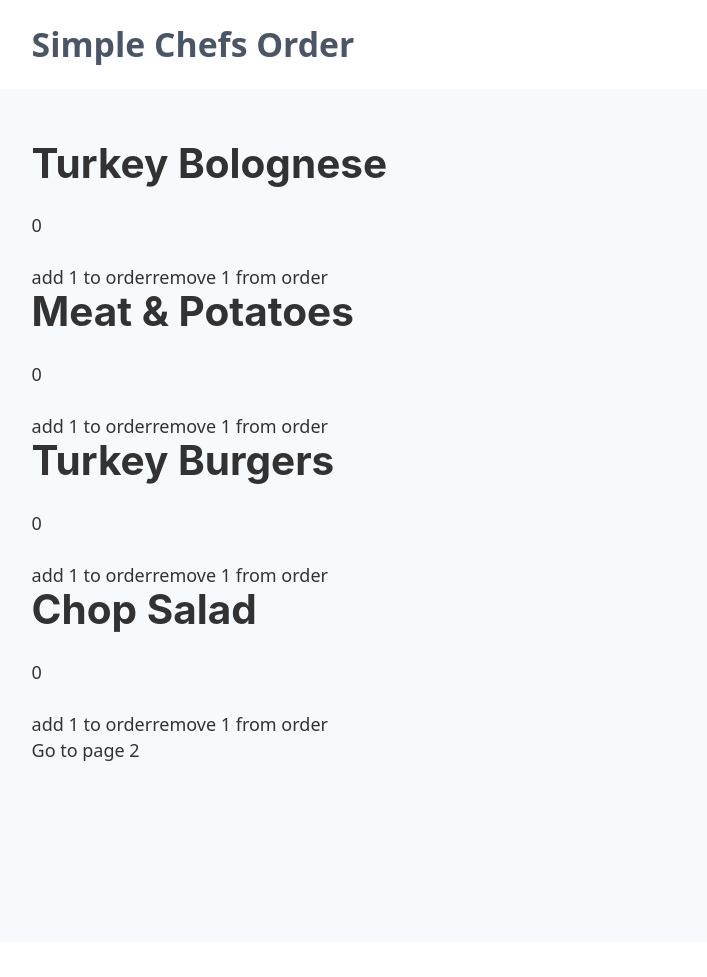
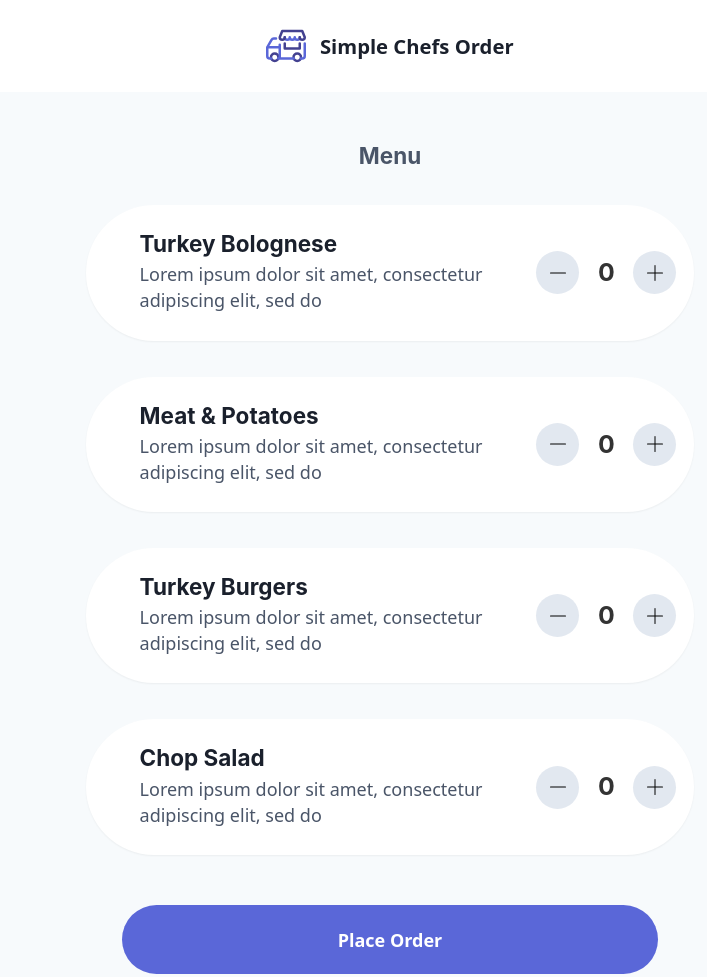
Before and after one commit to dillonemorris/order-simple-chefs, a Gatsby site: page / in a window 1280 px wide. Shown: the whole page, without its empty margins (250-957 px from the left). Before the commit the page ends 942 px from the top, so only its background shows below. Built offline with nearby package versions, Linux system fonts and the light colour scheme; Gatsby itself is replaced by a stand-in of ours.

Commit message:
Styled and working

```diff
--- a/src/components/Meal.js
+++ b/src/components/Meal.js
@@ -2,14 +2,17 @@ import React, { useState, useEffect } from "react"
 
 const Meal = ({ meals, updateMeals, meal }) => {
   const [mealOrder, setMealOrder] = useState(meal)
+  const mealToUpdate = id => meals.find(meal => meal.id === id)
 
-  const updateMealCount = (id, action) => {
-    const mealToUpdate = meals.find(meal => meal.id === id)
-    if (action === "increment") {
-      setMealOrder({ ...mealToUpdate, quantity: mealToUpdate.quantity + 1 })
-    }
-    if (action === "decrement") {
-      setMealOrder({ ...mealToUpdate, quantity: mealToUpdate.quantity - 1 })
+  const incrementMealCount = id => {
+    const myMeal = mealToUpdate(id)
+    setMealOrder({ ...myMeal, quantity: myMeal.quantity + 1 })
+  }
+
+  const decrementMealCount = id => {
+    const myMeal = mealToUpdate(id)
+    if (myMeal.quantity > 0) {
+      setMealOrder({ ...myMeal, quantity: myMeal.quantity - 1 })
     }
   }
 
@@ -18,15 +21,58 @@ const Meal = ({ meals, updateMeals, meal }) => {
   }, [mealOrder])
 
   return (
-    <div>
-      <h1>{meal.title}</h1>
-      <p>{meal.quantity}</p>
-      <button onClick={() => updateMealCount(meal.id, "increment")}>
-        add 1 to order
-      </button>
-      <button onClick={() => updateMealCount(meal.id, "decrement")}>
-        remove 1 from order
-      </button>
+    <div className="flex flex-row justify-between items-center w-full rounded-full my-8 p-4 py-6 bg-white shadow-sm">
+      <div className="pl-8">
+        <h1 className="text-xl mb-1 text-gray-900">{meal.title}</h1>
+        <p className="mb-0 text-gray-700">{meal.description}</p>
+      </div>
+      <div class="inline-flex items-center">
+        <button
+          onClick={() => decrementMealCount(meal.id)}
+          class="bg-gray-300 hover:bg-gray-400 text-gray-800 font-bold py-3 px-3 rounded-full"
+        >
+          <svg
+            xmlns="http://www.w3.org/2000/svg"
+            width="16"
+            height="16"
+            viewBox="0 0 40 40"
+          >
+            <path
+              d="M1.25 20.063h37.5"
+              stroke="#000"
+              fill="none"
+              stroke-width="2.5000050000000003"
+              stroke-linecap="round"
+              stroke-linejoin="round"
+            />
+          </svg>
+        </button>
+        <h3 class="w-12 px-4 mb-0 text-center">{meal.quantity}</h3>
+        <button
+          onClick={() => incrementMealCount(meal.id)}
+          class="bg-gray-300 hover:bg-gray-400 text-gray-800 font-bold py-3 px-3 rounded-full"
+        >
+          <svg
+            xmlns="http://www.w3.org/2000/svg"
+            width="16"
+            height="16"
+            viewBox="0 0 40 40"
+          >
+            <g
+              stroke="#000"
+              fill="none"
+              stroke-width="1.5"
+              stroke-linecap="round"
+              stroke-linejoin="round"
+            >
+              <path
+                d="M1.25 20h37.5M20 1.25v37.5"
+                stroke-width="2.5000050000000003"
+              />
+            </g>
+          </svg>
+        </button>
+      </div>
     </div>
   )
 }
--- a/src/components/header.js
+++ b/src/components/header.js
@@ -9,15 +9,41 @@ const Header = ({ siteTitle }) => (
     }}
   >
     <div
-      className="max-w-2xl justify-center"
+      className="max-w-xl"
       style={{
         margin: `0 auto`,
         padding: `1.45rem 1.0875rem`,
       }}
     >
-      <h1 className="font-sans text-3xl text-gray-700" style={{ margin: 0 }}>
-        <Link to="/">{siteTitle}</Link>
-      </h1>
+      <div className="flex flex-row justify-center items-center">
+        <svg xmlns="http://www.w3.org/2000/svg" width="40" height="40">
+          <g
+            stroke="#5A67D8"
+            fill="none"
+            stroke-width="1.5"
+            stroke-linecap="round"
+            stroke-linejoin="round"
+          >
+            <path
+              d="M8.75 27.5a3.75 3.75 0 110 7.5 3.75 3.75 0 110-7.5zM31.25 27.5a3.75 3.75 0 110 7.5 3.75 3.75 0 110-7.5z"
+              stroke-width="2.5000050000000003"
+              stroke="#434190"
+            />
+            <path
+              d="M38.75 17.5V30a2.5 2.5 0 01-2.5 2.5h-1.463M27.713 32.5H12.287M5.213 32.5H3.75a2.5 2.5 0 01-2.5-2.5v-8.75l4.288-7.453c.44-.8 1.28-1.297 2.192-1.297H10M13.75 18.75V32.5M1.25 21.25h12.5M23.75 11.25a2.5 2.5 0 01-5 0M28.75 11.25a2.5 2.5 0 01-5 0M33.75 11.25a2.5 2.5 0 01-5 0"
+              stroke-width="2.5000050000000003"
+            />
+            <path
+              d="M33.75 11.25a2.5 2.5 0 005 0L36.25 5h-20l-2.5 6.25a2.5 2.5 0 005 0M33.75 17.5v5h-15v-5"
+              stroke-width="2.5000050000000003"
+              stroke="#434190"
+            />
+          </g>
+        </svg>
+        <h3 className="font-sans text-lg text-gray-900 text-center ml-3 mb-0">
+          <Link to="/">{siteTitle}</Link>
+        </h3>
+      </div>
     </div>
   </header>
 )
--- a/src/components/layout.css
+++ b/src/components/layout.css
@@ -110,6 +110,9 @@ hr {
   box-sizing: content-box;
   height: 0;
   overflow: visible;
+}
+button:focus {
+  outline: none;
 }
 button,
 input,
--- /dev/null
+++ b/src/data/menu.js
@@ -0,0 +1,46 @@
+const menu = {
+  meals: [
+    {
+      id: 1,
+      title: "Turkey Bolognese",
+      description:
+        "Lorem ipsum dolor sit amet, consectetur adipiscing elit, sed do",
+      vegan: false,
+      vegetarian: false,
+      favorite: false,
+      quantity: 0,
+    },
+    {
+      id: 2,
+      title: "Meat & Potatoes",
+      description:
+        "Lorem ipsum dolor sit amet, consectetur adipiscing elit, sed do",
+      vegan: false,
+      vegetarian: false,
+      favorite: false,
+      quantity: 0,
+    },
+    {
+      id: 3,
+      title: "Turkey Burgers",
+      description:
+        "Lorem ipsum dolor sit amet, consectetur adipiscing elit, sed do",
+      vegan: false,
+      vegetarian: false,
+      favorite: false,
+      quantity: 0,
+    },
+    {
+      id: 4,
+      title: "Chop Salad",
+      description:
+        "Lorem ipsum dolor sit amet, consectetur adipiscing elit, sed do",
+      vegan: false,
+      vegetarian: false,
+      favorite: false,
+      quantity: 0,
+    },
+  ],
+}
+
+export default menu
--- a/src/pages/index.js
+++ b/src/pages/index.js
@@ -1,46 +1,10 @@
-import React, { useState, useEffect } from "react"
+import React, { useState } from "react"
+import menu from "../data/menu"
 import { Link } from "gatsby"
 
 import Layout from "../components/layout"
 import SEO from "../components/seo"
 import Meal from "../components/Meal"
-
-const menu = {
-  meals: [
-    {
-      id: 1,
-      title: "Turkey Bolognese",
-      vegan: false,
-      vegetarian: false,
-      favorite: false,
-      quantity: 0,
-    },
-    {
-      id: 2,
-      title: "Meat & Potatoes",
-      vegan: false,
-      vegetarian: false,
-      favorite: false,
-      quantity: 0,
-    },
-    {
-      id: 3,
-      title: "Turkey Burgers",
-      vegan: false,
-      vegetarian: false,
-      favorite: false,
-      quantity: 0,
-    },
-    {
-      id: 4,
-      title: "Chop Salad",
-      vegan: false,
-      vegetarian: false,
-      favorite: false,
-      quantity: 0,
-    },
-  ],
-}
 
 const IndexPage = () => {
   const [meals, setMeals] = useState(menu.meals)
@@ -53,15 +17,14 @@ const IndexPage = () => {
     setMeals(updatedMeals)
   }
 
-  console.log(meals)
-
   return (
     <Layout>
       <SEO title="Home" />
       <div
         style={{ padding: `1.45rem 1.0875rem` }}
-        className="flex-col h-screen flex-1 max-w-2xl font-sans container mx-auto"
+        className="flex-col flex-1 max-w-xl font-sans container mx-auto"
       >
+        <h1 className="text-xl text-center text-gray-700">Menu</h1>
         {meals.map(meal => (
           <Meal
             key={meal.id}
@@ -72,7 +35,15 @@ const IndexPage = () => {
           />
         ))}
 
-        <Link to="/page-2/">Go to page 2</Link>
+        <div className="text-center m-auto mt-16">
+          <Link
+            className="px-48 py-5 bg-indigo-600 hover:bg-indigo-700 text-white font-bold py-2 px-4 rounded-full"
+            state={meals}
+            to="/order-summary/"
+          >
+            Place Order
+          </Link>
+        </div>
       </div>
     </Layout>
   )
--- /dev/null
+++ b/src/pages/order-summary.js
@@ -0,0 +1,72 @@
+import React, { useState } from "react"
+import { Link } from "gatsby"
+
+import Layout from "../components/layout"
+import SEO from "../components/seo"
+
+const SecondPage = ({ location }) => {
+  const [alert, setAlert] = useState(false)
+  const { state: meals } = location
+  return (
+    <Layout>
+      <SEO title="Order Summary" />
+      <div
+        style={{ padding: `1.45rem 1.0875rem` }}
+        className="font-sans flex-col flex-1 max-w-xl font-sans container mx-auto"
+      >
+        <h2 className="mt-12 mb-8">Order Summary</h2>
+        <div className="grid grid-cols-3 gap-8 mb-24">
+          {Object.values(meals).map(meal => {
+            return (
+              meal.title && (
+                <div className="bg-white rounded shadow-sm">
+                  <h3 className="text-lg bg-indigo-100 p-4 mb-0">
+                    {meal.title}
+                  </h3>
+                  <h3 className="text-3xl mb-0 px-4 py-4">{meal.quantity}</h3>
+                </div>
+              )
+            )
+          })}
+        </div>
+
+        <button
+          className="px-6 py-2 bg-indigo-600 hover:bg-indigo-700 text-white font-bold py-2 px-4 rounded-full"
+          onClick={() => setAlert(true)}
+        >
+          Start over
+        </button>
+
+        {alert && (
+          <div
+            class="mt-6 bg-red-100 border border-red-400 text-red-700 px-4 py-3 rounded relative"
+            role="alert"
+          >
+            <strong class="font-bold">Careful!</strong>
+            <span class="block sm:inline">
+              {" "}
+              This will start you over from scratch, erasing all progress
+            </span>
+            <span class="absolute top-0 bottom-0 right-0 px-4 py-3">
+              <svg
+                class="fill-current h-6 w-6 text-red-500"
+                role="button"
+                xmlns="http://www.w3.org/2000/svg"
+                viewBox="0 0 20 20"
+                onClick={() => setAlert(false)}
+              >
+                <title>Close</title>
+                <path d="M14.348 14.849a1.2 1.2 0 0 1-1.697 0L10 11.819l-2.651 3.029a1.2 1.2 0 1 1-1.697-1.697l2.758-3.15-2.759-3.152a1.2 1.2 0 1 1 1.697-1.697L10 8.183l2.651-3.031a1.2 1.2 0 1 1 1.697 1.697l-2.758 3.152 2.758 3.15a1.2 1.2 0 0 1 0 1.698z" />
+              </svg>
+            </span>
+            <button className="mt-2 px-6 py-2 bg-white hover:bg-red-200 text-white font-bold text-red-700 py-2 px-4 rounded-full">
+              <Link to="/">I know, I want to start over</Link>
+            </button>
+          </div>
+        )}
+      </div>
+    </Layout>
+  )
+}
+
+export default SecondPage
--- a/src/pages/page-2.js
+++ /dev/null
@@ -1,16 +0,0 @@
-import React from "react"
-import { Link } from "gatsby"
-
-import Layout from "../components/layout"
-import SEO from "../components/seo"
-
-const SecondPage = () => (
-  <Layout>
-    <SEO title="Page two" />
-    <h1>Hi from the second page</h1>
-    <p>Welcome to page 2</p>
-    <Link to="/">Go back to the homepage</Link>
-  </Layout>
-)
-
-export default SecondPage
```
